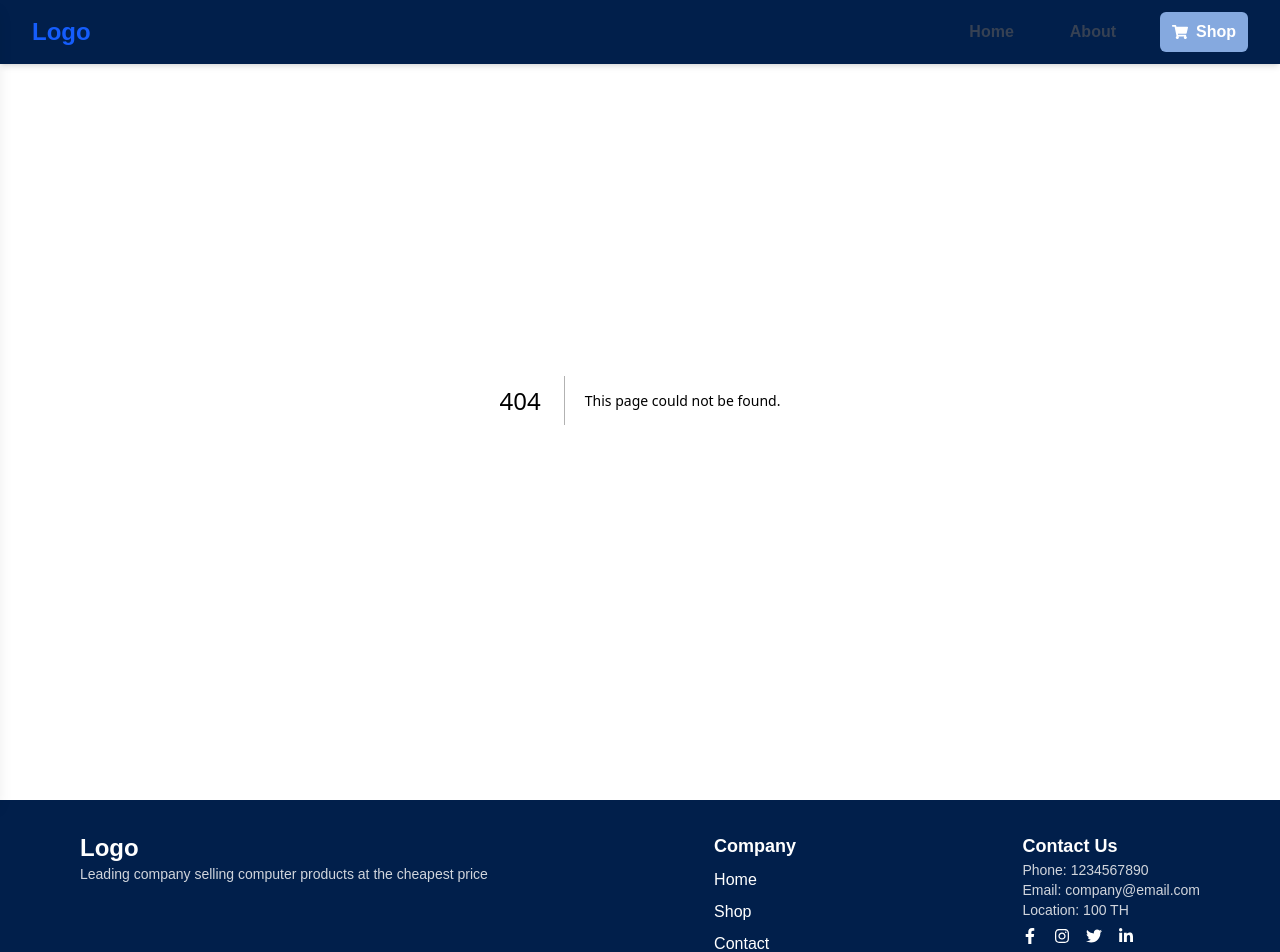
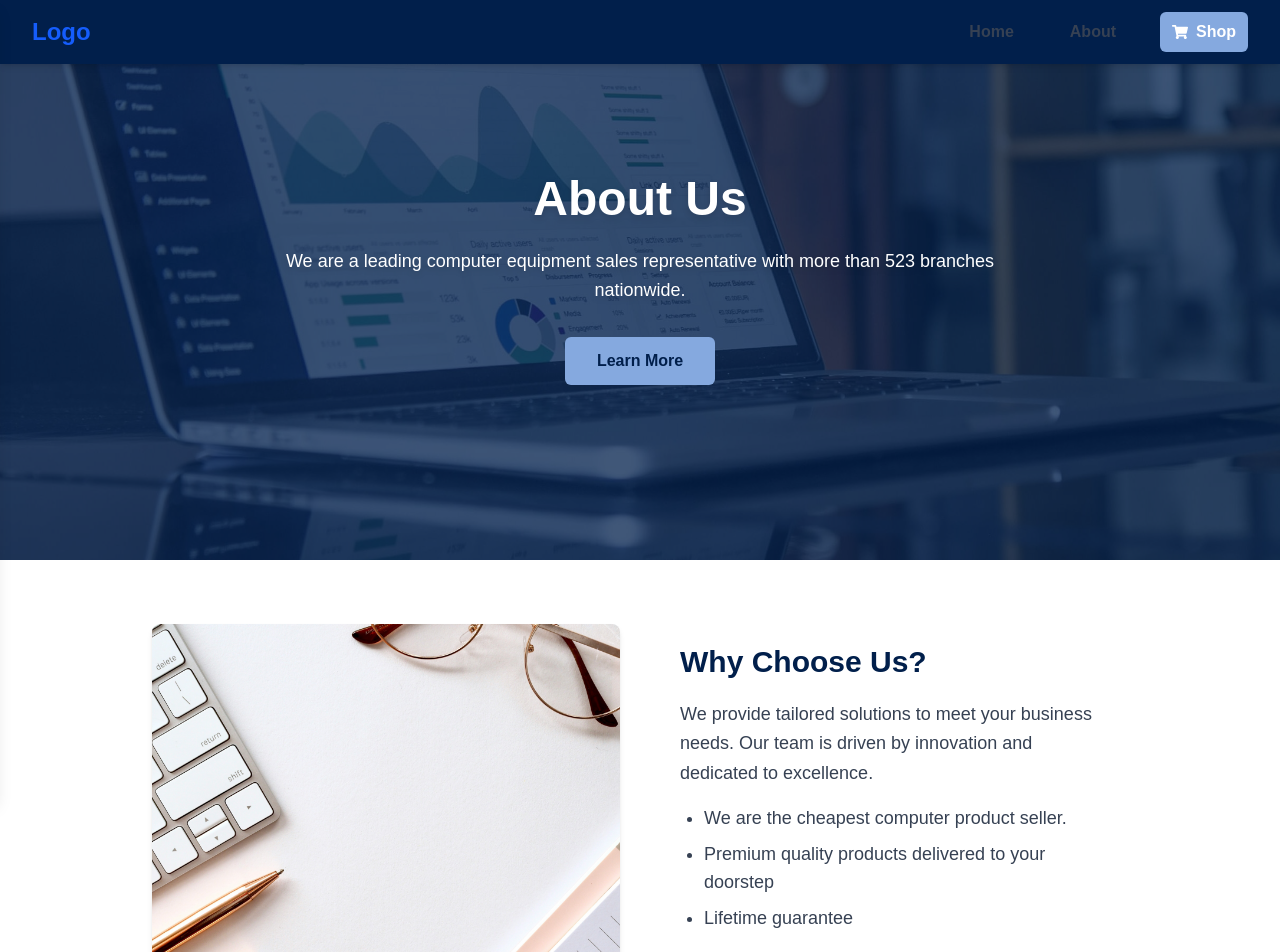
Before and after one commit to Meta3252/miniproject_ecommerce, a Next.js app: page /about in a window 1280 px wide. Before the commit this address had no page. Shown: the top 952 px of the page. Built offline with nearby package versions, Linux system fonts and the light colour scheme.

Commit message:
Aboutpage&fixNavbar

```diff
--- /dev/null
+++ b/src/app/about/page.tsx
@@ -0,0 +1,70 @@
+export default function AboutPage() {
+  return (
+    <>
+      {/* Hero Section */}
+      <section
+        className="relative bg-[#011F4B] text-white flex flex-col justify-center items-center text-center px-6"
+        style={{
+          minHeight: "70vh",
+          backgroundImage: "url('/images/banner_about.jpg')",
+          backgroundSize: "cover",
+          backgroundRepeat: "no-repeat",
+          backgroundPosition: "center",
+        }}
+      >
+        <div className="absolute inset-0 bg-[#011F4B] opacity-75"></div>
+
+        <div className="relative max-w-4xl z-10">
+          <h1 className="text-5xl font-extrabold mb-6 drop-shadow-md">
+            About Us
+          </h1>
+          <p className="text-lg max-w-3xl mx-auto mb-8 leading-relaxed drop-shadow-md">
+            We are a leading computer equipment sales representative with more than 523 branches nationwide.
+          </p>
+          <a
+            href="#about"
+            className="inline-block bg-[#85A9DF] hover:bg-[#6e96d0] text-[#011F4B] font-semibold px-8 py-3 rounded-md transition"
+          >
+            Learn More
+          </a>
+        </div>
+      </section>
+
+      {/* About Us Section */}
+      <section className="bg-white py-16">
+        {/* Container ครอบไว้ */}
+        <div className="max-w-5xl mx-auto px-6">
+          <div className="grid grid-cols-1 md:grid-cols-2 gap-10 items-center">
+            {/* รูปด้านซ้าย */}
+            <div className="flex justify-center">
+              <img
+                src="/images/banner_about_2.jpg"
+                alt="Why choose us"
+                className="rounded-lg shadow-md object-cover w-auto h-[500px]"
+              />
+
+            </div>
+
+            {/* ข้อความด้านขวา */}
+            <div className="self-start p-5">
+              <h3 className="text-3xl font-bold text-[#011F4B] mb-5">
+                Why Choose Us?
+              </h3>
+              <p className="text-gray-700 leading-relaxed text-lg mb-4">
+                We provide tailored solutions to meet your business needs. Our team is
+                driven by innovation and dedicated to excellence.
+              </p>
+              <ul className="list-disc pl-6 text-gray-700 text-lg space-y-2">
+                <li>We are the cheapest computer product seller.</li>
+                <li>Premium quality products delivered to your doorstep</li>
+                <li>Lifetime guarantee</li>
+              </ul>
+            </div>
+          </div>
+        </div>
+      </section>
+
+
+    </>
+  );
+}
--- a/src/app/components/Navbar.tsx
+++ b/src/app/components/Navbar.tsx
@@ -8,10 +8,10 @@ export default function Navbar() {
 
   return (
     <>
-      <nav
-        className="shadow-md dark:bg-gray-900 fixed w-full z-50"
-        style={{ backgroundColor: "#011F4B" }}
-      >
+     <nav
+  className="fixed top-0 left-0 right-0 shadow-md dark:bg-gray-900 w-full z-50"
+  style={{ backgroundColor: '#011F4B' }}
+>
         <div className="max-w-7xl mx-auto px-4 sm:px-6 lg:px-8">
           <div className="flex justify-between h-16 items-center">
             <div className="flex-shrink-0 text-2xl font-extrabold text-blue-600 dark:text-white">
--- a/src/app/layout.tsx
+++ b/src/app/layout.tsx
@@ -33,7 +33,6 @@ export default function RootLayout({
         <Navbar />
         <main>{children}</main>
         <Footer/>
-
       </body>
     </html>
   );
```
Also changed, not shown: public/images/banner_about.jpg (added), public/images/banner_about_2.jpg (added), src/app/About-us/page.tsx (deleted).
